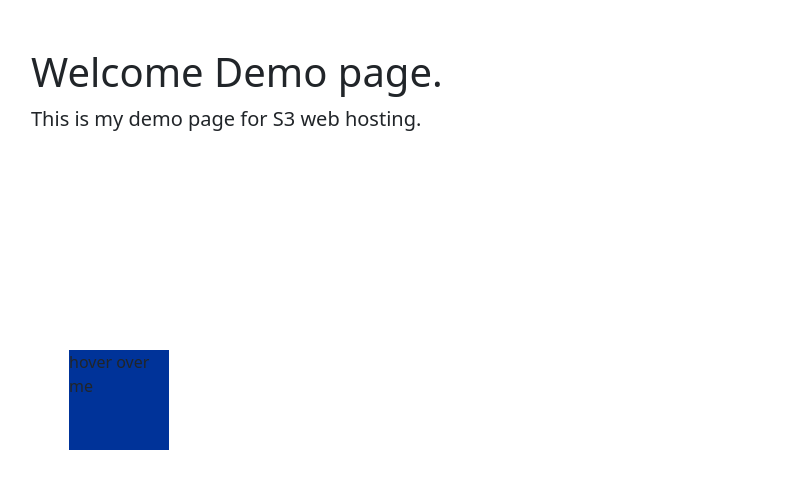
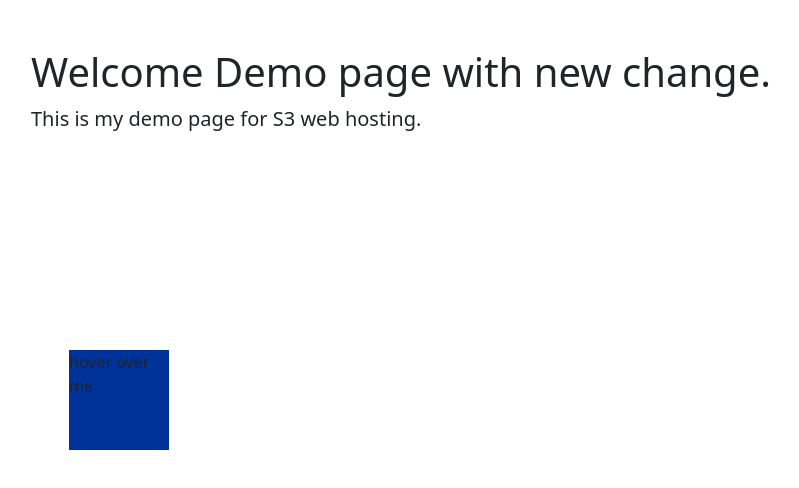
Before and after one commit to mugunthanselvaraj/mynewwebsite, a plain HTML site: page Index.html in a window 1280 px wide. Shown: the whole page, without its empty margins (51-850 px from the left). Drawn offline with nearby package versions, Linux system fonts and the light colour scheme.

Commit message:
push new changes

```diff
--- a/Index.html
+++ b/Index.html
@@ -9,7 +9,7 @@
     </head>
     <body>
         <main role="main" class="container">
-            <h1 class="mt-5">Welcome Demo page.</h1>
+            <h1 class="mt-5">Welcome Demo page with new change.</h1>
             <p class="lead">This is my demo page for S3 web hosting.</p>
         </main>
         <div id="animation">hover over me</div>
```
